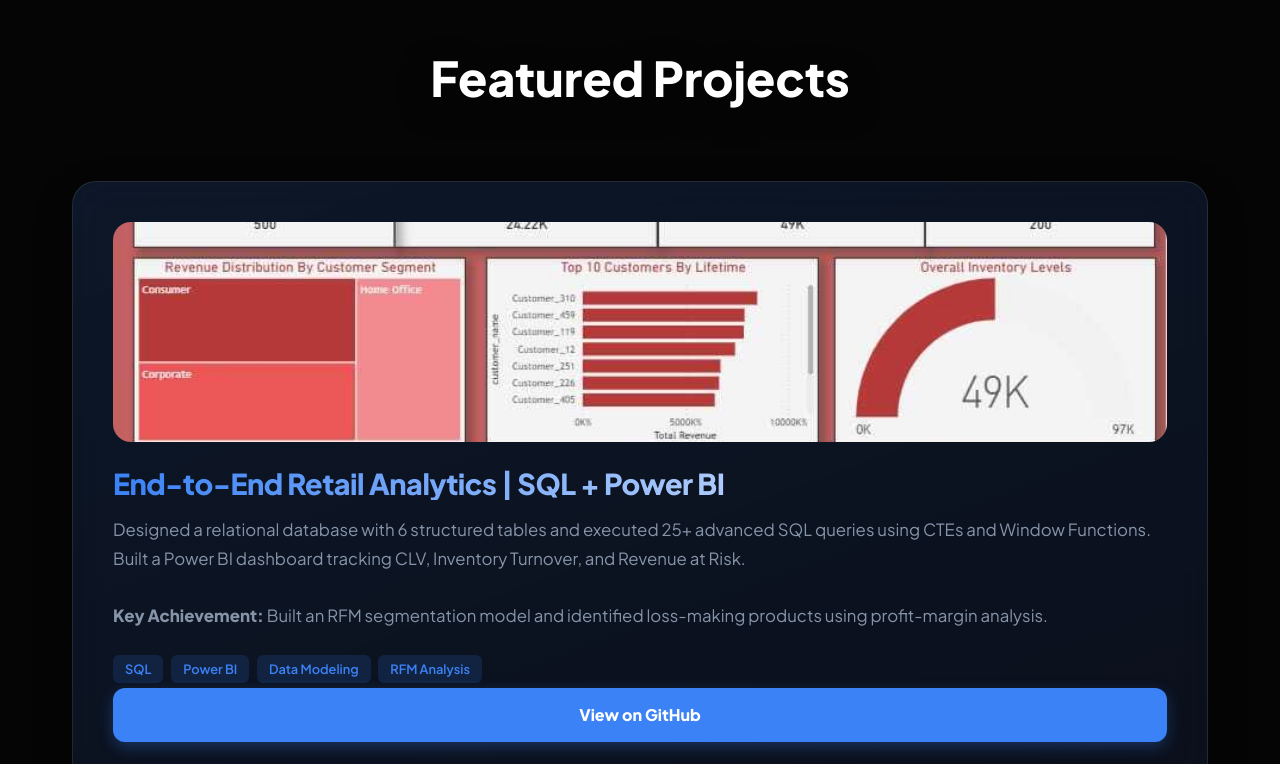
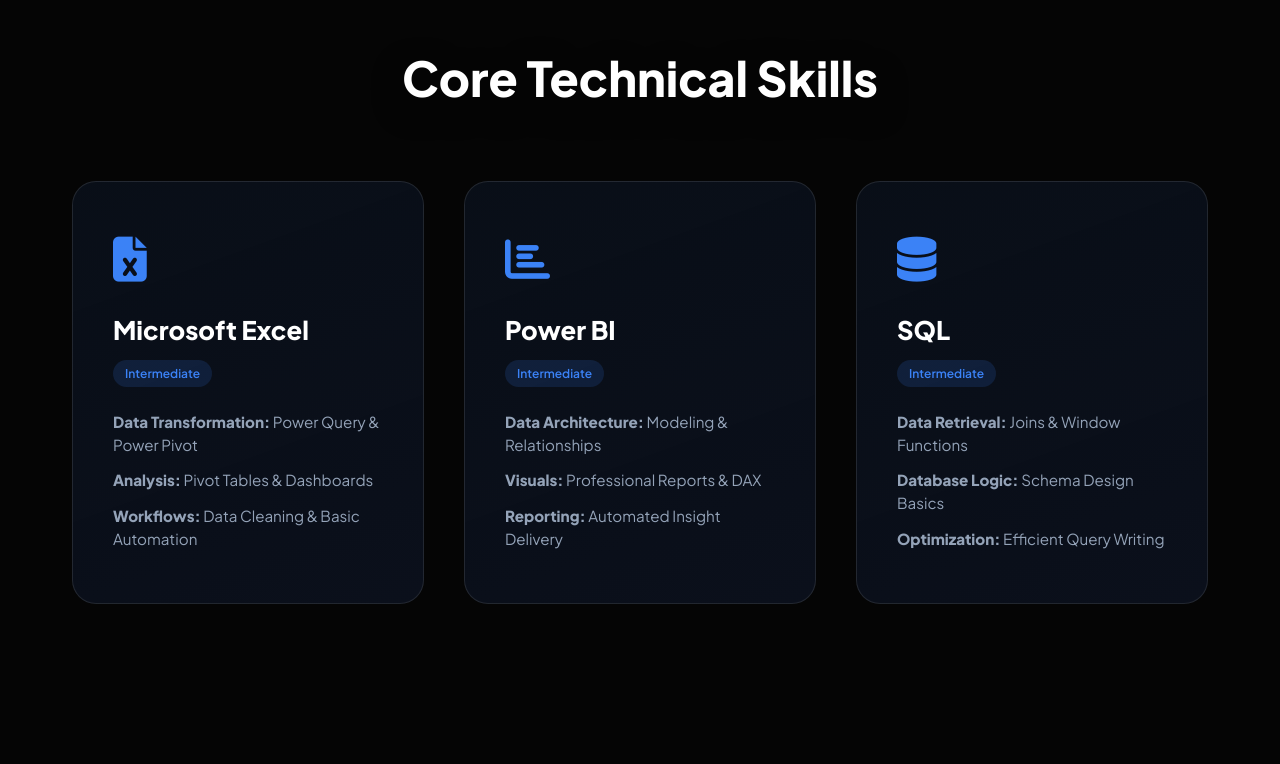
Before and after one commit to durgasharma7856-dev/Portfolio, a plain HTML site: page index.html in a window 1280 px wide. Shown: the part 3023-3787 px from the top of the page. Drawn offline with Linux system fonts and the light colour scheme.

Commit message:
Add files via upload

```diff
--- a/index.html
+++ b/index.html
@@ -180,6 +180,70 @@
 </div>
         </div>
     </section>
+
+
+<!-- Skills Section -->
+<section id="skills" class="about">
+    <div class="container">
+
+        <h2 class="section-title reveal">Core Technical Skills</h2>
+
+        <div class="skills-modern-grid">
+
+            <!-- Excel -->
+            <div class="skill-modern-card reveal">
+                <div class="skill-modern-icon">
+                    <i class="fas fa-file-excel"></i>
+                </div>
+
+                <h3>Microsoft Excel</h3>
+                <span class="skill-badge-level">Intermediate</span>
+
+                <ul>
+                    <li><strong>Data Transformation:</strong> Power Query & Power Pivot</li>
+                    <li><strong>Analysis:</strong> Pivot Tables & Dashboards</li>
+                    <li><strong>Workflows:</strong> Data Cleaning & Basic Automation</li>
+                </ul>
+            </div>
+
+
+            <!-- Power BI -->
+            <div class="skill-modern-card reveal">
+                <div class="skill-modern-icon">
+                    <i class="fas fa-chart-bar"></i>
+                </div>
+
+                <h3>Power BI</h3>
+                <span class="skill-badge-level">Intermediate</span>
+
+                <ul>
+                    <li><strong>Data Architecture:</strong> Modeling & Relationships</li>
+                    <li><strong>Visuals:</strong> Professional Reports & DAX</li>
+                    <li><strong>Reporting:</strong> Automated Insight Delivery</li>
+                </ul>
+            </div>
+
+
+            <!-- SQL -->
+            <div class="skill-modern-card reveal">
+                <div class="skill-modern-icon">
+                    <i class="fas fa-database"></i>
+                </div>
+
+                <h3>SQL</h3>
+                <span class="skill-badge-level">Intermediate</span>
+
+                <ul>
+                    <li><strong>Data Retrieval:</strong> Joins & Window Functions</li>
+                    <li><strong>Database Logic:</strong> Schema Design Basics</li>
+                    <li><strong>Optimization:</strong> Efficient Query Writing</li>
+                </ul>
+            </div>
+
+        </div>
+
+    </div>
+</section>
 
     <!-- Projects -->
     <section id="projects" class="projects">
--- a/styles.css
+++ b/styles.css
@@ -1071,3 +1071,76 @@ textarea {
 .cert-card:hover .cert-icon {
     transform: scale(1.2) rotate(5deg);
 }
+
+
+/* ===============================
+   MODERN SKILLS SECTION
+================================ */
+
+.skills-modern-grid {
+    display: grid;
+    grid-template-columns: repeat(3, 1fr);
+    gap: 2.5rem;
+    margin-top: 3rem;
+}
+
+.skill-modern-card {
+    padding: 2.5rem;
+    border-radius: 24px;
+    background: linear-gradient(160deg, rgba(59,130,246,0.08), rgba(15,23,42,0.6));
+    border: 1px solid var(--border);
+    transition: transform 0.4s ease, box-shadow 0.4s ease;
+}
+
+.skill-modern-card:hover {
+    transform: translateY(-8px);
+    box-shadow: 0 25px 50px rgba(0,0,0,0.5);
+}
+
+.skill-modern-icon {
+    font-size: 45px;
+    margin-bottom: 1rem;
+    color: var(--primary);
+}
+
+.skill-modern-card h3 {
+    font-size: 1.6rem;
+    margin-bottom: 0.5rem;
+}
+
+.skill-badge-level {
+    display: inline-block;
+    padding: 4px 12px;
+    font-size: 0.75rem;
+    font-weight: 600;
+    border-radius: 50px;
+    background: rgba(59,130,246,0.15);
+    color: var(--primary);
+    margin-bottom: 1.5rem;
+}
+
+.skill-modern-card ul {
+    list-style: none;
+    padding: 0;
+    margin: 0;
+}
+
+.skill-modern-card li {
+    margin-bottom: 0.8rem;
+    font-size: 0.95rem;
+    color: var(--secondary);
+    line-height: 1.5;
+}
+
+/* Responsive */
+@media (max-width: 992px) {
+    .skills-modern-grid {
+        grid-template-columns: repeat(2, 1fr);
+    }
+}
+
+@media (max-width: 576px) {
+    .skills-modern-grid {
+        grid-template-columns: 1fr;
+    }
+}
```
